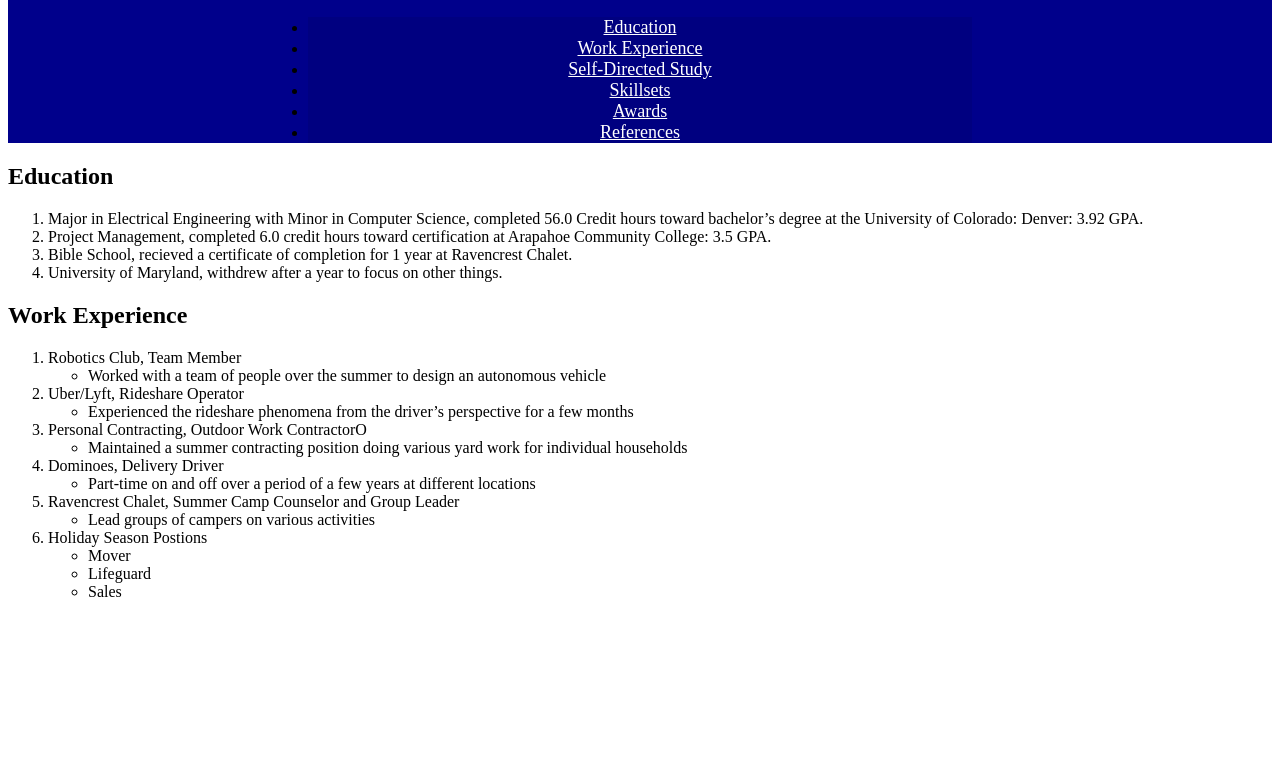
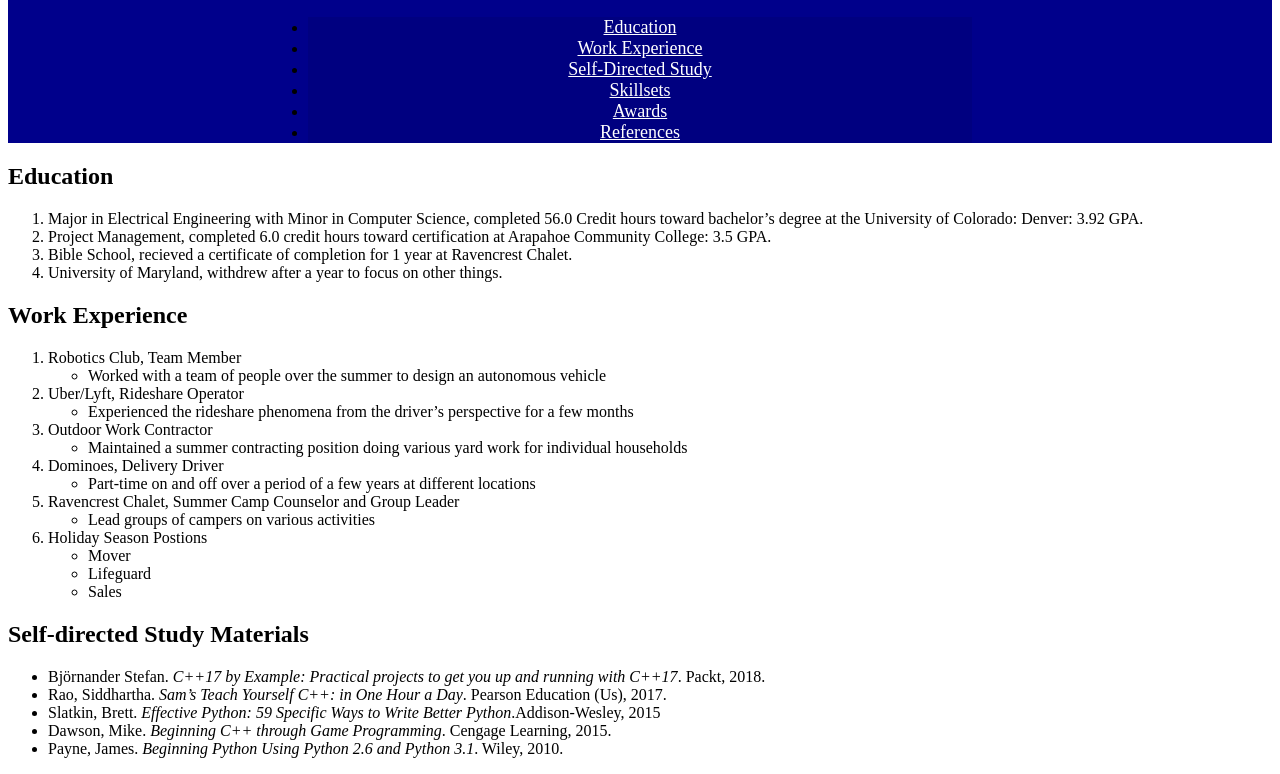
Before and after one commit to a-s-young/personal_Resume, a plain HTML site: page index.html in a window 1280 px wide. Shown: the part 82-856 px from the top of the page. Before the commit the page ends 800 px from the top, so only its background shows below. Drawn offline with Linux system fonts and the light colour scheme.

Commit message:
added contect to research

```diff
--- a/index.html
+++ b/index.html
@@ -47,7 +47,7 @@
           <ul>
             <li>Experienced the rideshare phenomena from the driver’s perspective for a few months</li>
           </ul>
-        <li>Personal Contracting, Outdoor Work ContractorO</li>
+        <li>Outdoor Work Contractor</li>
           <ul>
             <li>Maintained a summer contracting position doing various yard work for individual households</li>
           </ul>
@@ -68,6 +68,17 @@
       </ol>
     </div>
 
+    <div id="research">
+      <h2>Self-directed Study Materials</h2>
+      <ul>
+        <li>Björnander Stefan. <em>C++17 by Example: Practical projects to get you up and running with C++17</em>. Packt, 2018.</li>
+        <li>Rao, Siddhartha. <em>Sam’s Teach Yourself C++: in One Hour a Day</em>. Pearson Education (Us), 2017.</li>
+        <li>Slatkin, Brett. <em>Effective Python: 59 Specific Ways to Write Better Python</em>.Addison-Wesley, 2015</li>
+        <li>Dawson, Mike. <em>Beginning C++ through Game Programming</em>. Cengage Learning, 2015.</li>
+        <li>Payne, James. <em>Beginning Python Using Python 2.6 and Python 3.1</em>. Wiley, 2010.</li>
+      </ul>
+    </div>
+
     <div id="footer">
       <div class="contact">
 
```
